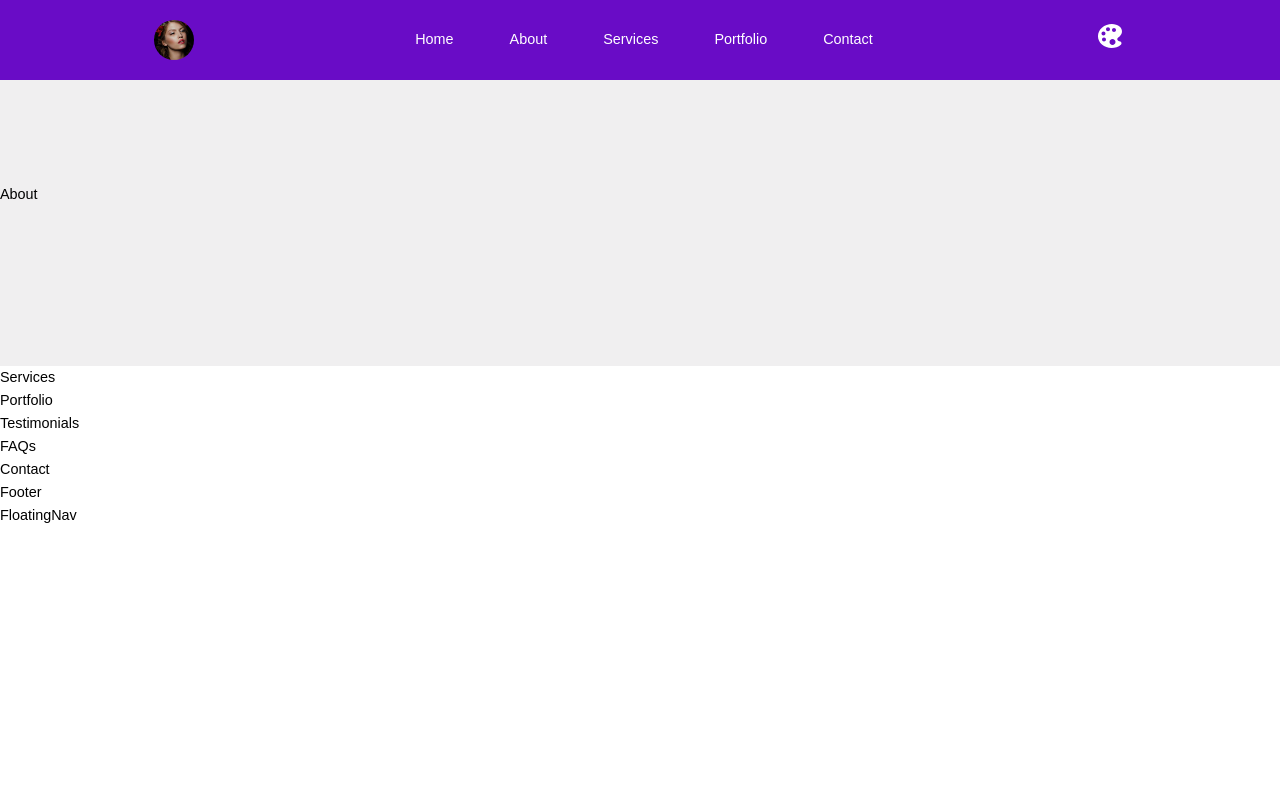
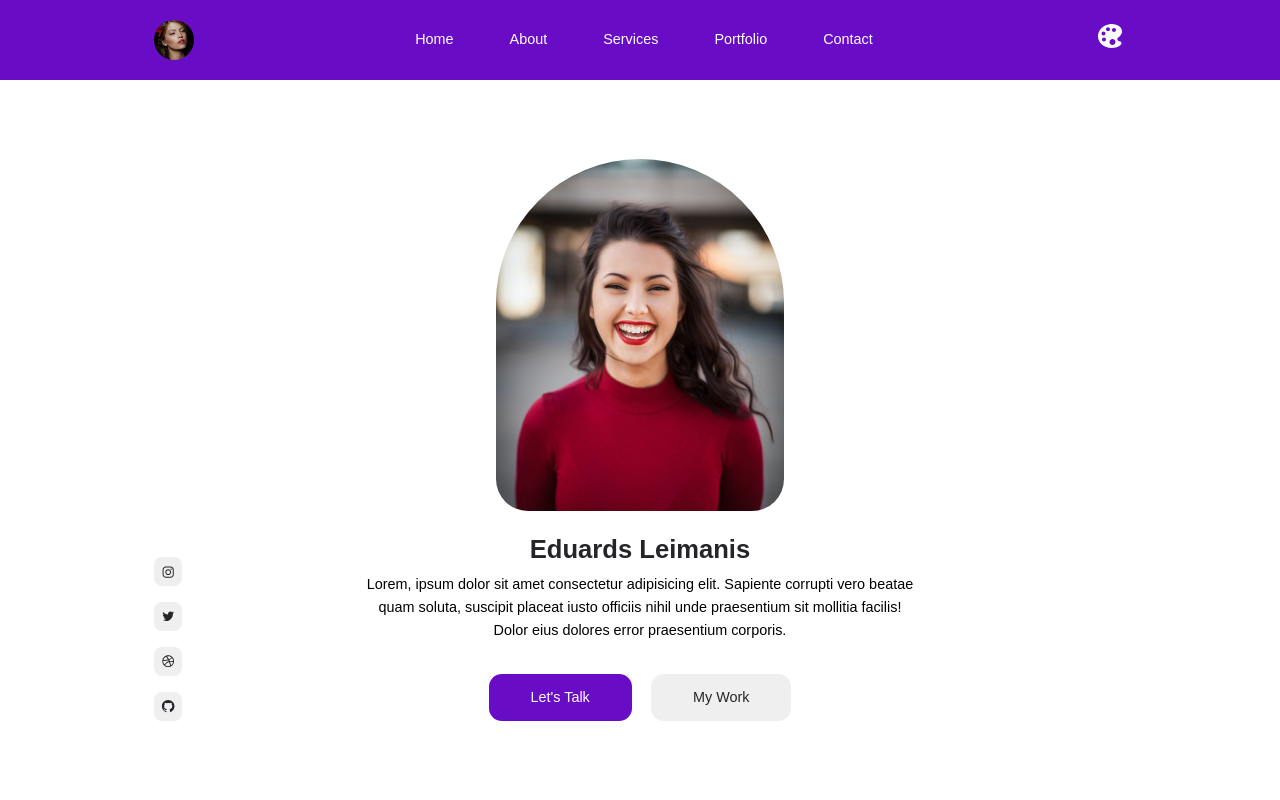
Before and after one commit to blademan/FrontPx_portfolio_2023, a React (Vite) app: page / in a window 1280 px wide. Shown: the top 800 px of the page. Built offline with nearby package versions, Linux system fonts and the light colour scheme; the HTML template or start-up script is replaced by a standard one.

Commit message:
Add Header styles

```diff
--- a/src/sections/header/Header.jsx
+++ b/src/sections/header/Header.jsx
@@ -1,5 +1,36 @@
+import HeaderImage from '../../assets/header.jpg';
+import data from './data';
 import styles from './header.module.css';
 
 export default function Header() {
-  return <header>Header</header>;
+  return (
+    <header id="header">
+      <div className={`container  ${styles.header__container}`}>
+        <div className={styles.header__profile}>
+          <img src={HeaderImage} alt="Portrait" />
+        </div>
+        <h3>Eduards Leimanis</h3>
+        <p>
+          Lorem, ipsum dolor sit amet consectetur adipisicing elit. Sapiente corrupti vero beatae
+          quam soluta, suscipit placeat iusto officiis nihil unde praesentium sit mollitia facilis!
+          Dolor eius dolores error praesentium corporis.
+        </p>
+        <div className={styles.header__cta}>
+          <a href="#contact" className="btn primary">
+            Let's Talk
+          </a>
+          <a href="#portfolio" className="btn light">
+            My Work
+          </a>
+        </div>
+        <div className={styles.header__socials}>
+          {data.map((item) => (
+            <a key={item.id} href={item.link} target="_blank" rel="noopener noreferrer">
+              {<item.icon />}
+            </a>
+          ))}
+        </div>
+      </div>
+    </header>
+  );
 }
--- /dev/null
+++ b/src/sections/header/data.js
@@ -0,0 +1,13 @@
+import { AiOutlineInstagram } from 'react-icons/ai';
+import { AiOutlineTwitter } from 'react-icons/ai';
+import { AiOutlineDribbble } from 'react-icons/ai';
+import { AiFillGithub } from 'react-icons/ai';
+
+const data = [
+  { id: 1, link: 'https://instagram.com', icon: AiOutlineInstagram },
+  { id: 2, link: 'https://twitter.com', icon: AiOutlineTwitter },
+  { id: 3, link: 'https://dribbble.com', icon: AiOutlineDribbble },
+  { id: 4, link: 'https://github.com', icon: AiFillGithub },
+];
+
+export default data;
--- a/src/sections/header/header.module.css
+++ b/src/sections/header/header.module.css
@@ -0,0 +1,90 @@
+header {
+  margin-top: 5rem;
+  height: calc(100vh - 5rem);
+  display: grid;
+  place-items: center;
+  background: var(--color-white);
+  transition: var(--transition);
+}
+
+.header__container {
+  display: flex;
+  flex-direction: column;
+  align-items: center;
+  position: relative;
+}
+
+.header__profile {
+  width: 18rem;
+  height: 22rem;
+  border-radius: 9rem 9rem 2rem 2rem;
+  overflow: hidden;
+  margin-bottom: 1.5rem;
+}
+
+.header__container p {
+  width: 35rem;
+  text-align: center;
+  margin: 0.6rem 0 2rem;
+}
+
+.header__cta {
+  display: flex;
+  align-items: center;
+  gap: 1.2rem;
+}
+
+.header__socials {
+  position: absolute;
+  left: 0;
+  bottom: 0;
+  display: flex;
+  flex-direction: column;
+  gap: 1rem;
+}
+
+.header__socials a {
+  width: 1.8rem;
+  aspect-ratio: 1/1;
+  background: var(--color-light);
+  color: var(--color-black);
+  display: grid;
+  place-items: center;
+  border-radius: var(--border-radius-3);
+}
+
+.header__socials a:hover {
+  background: var(--color-primary);
+  color: var(--color-white);
+  transform: translateX(-0.5rem);
+}
+
+/* MEDIA QUERIES (tablets) */
+@media screen and (max-width: 1024px) {
+  header {
+    margin-top: 0;
+    height: 100vh;
+  }
+}
+
+/* MEDIA QUERIES (tablets) */
+@media screen and (max-width: 600px) {
+  .header__profile {
+    width: 14rem;
+    height: 17rem;
+    max-width: 60%;
+    max-height: 35vh;
+  }
+
+  .header__container p {
+    width: 100%;
+  }
+
+  .header__cta {
+    gap: 1rem;
+  }
+
+  .header__socials {
+    display: none;
+  }
+}
```
